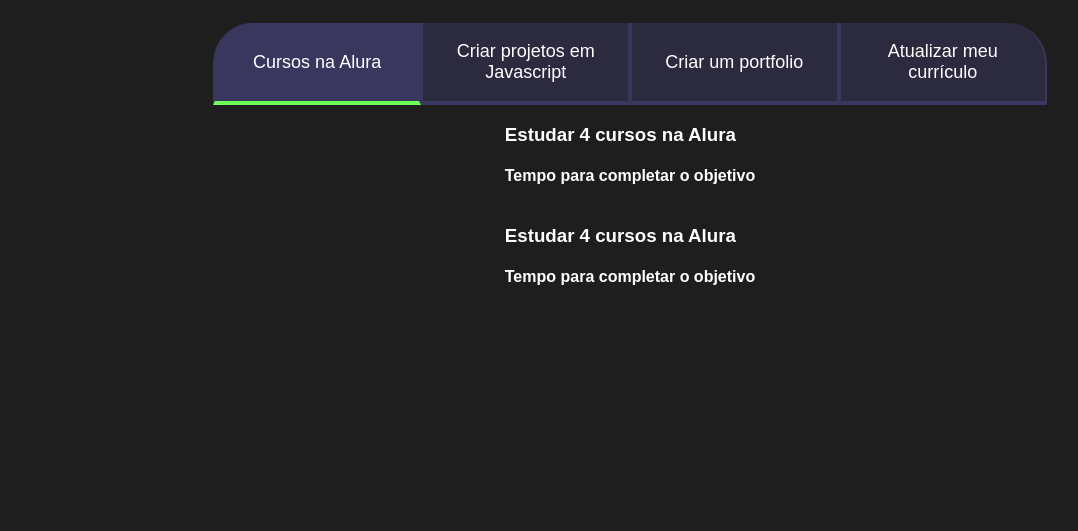
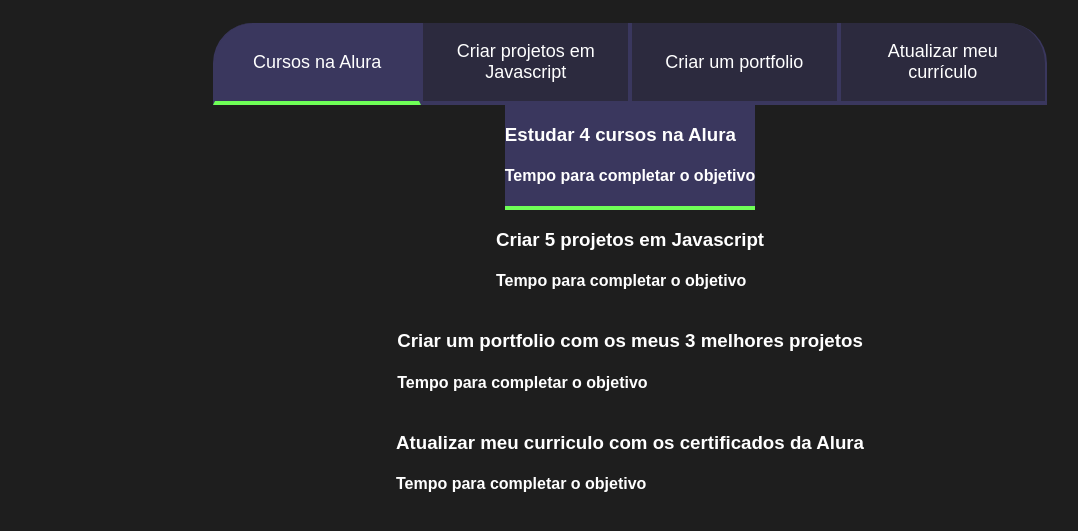
Before and after one commit to fernandeseloize28/any.elo.nathy.lari, a plain HTML site: page index.html in a window 1280 px wide. Shown: the part 75-606 px from the top of the page, without its empty margins (10-1088 px from the left). Drawn offline with Linux system fonts and the light colour scheme.

Commit message:
Update index.html

```diff
--- a/index.html
+++ b/index.html
@@ -17,13 +17,21 @@
             <button class="botao">Atualizar meu currículo</button>
         </div>
         <div class="abas-textos"></div>
-            <div class="aba-conteudo">
+            <div class="aba-conteudo ativo">
                 <h3 class="aba-conteudo-titulo-principal">Estudar 4 cursos na Alura</h3>
                 <h4 class="aba-conteudo-titulo-secundario">Tempo para completar o objetivo</h4>
             </div>
             <div class="aba-conteudo">
-                 <h3 class="aba-conteudo-titulo-principal">Estudar 4 cursos na Alura</h3>
+                 <h3 class="aba-conteudo-titulo-principal">Criar 5 projetos em Javascript</h3>
                  <h4 class="aba-conteudo-titulo-secundario">Tempo para completar o objetivo</h4>
+            </div>
+            <div class="aba-conteudo">
+                <h3 class="aba-conteudo-titulo-principal">Criar um portfolio com os meus 3 melhores projetos</h3>
+                <h4 class="aba-conteudo-titulo-secundario">Tempo para completar o objetivo</h4>
+            </div>
+            <div class="aba-conteudo">
+                <h3 class="aba-conteudo-titulo-principal">Atualizar meu curriculo com os certificados da Alura</h3>
+                <h4 class="aba-conteudo-titulo-secundario">Tempo para completar o objetivo</h4>
             </div>
         </div>
     </section>
```
